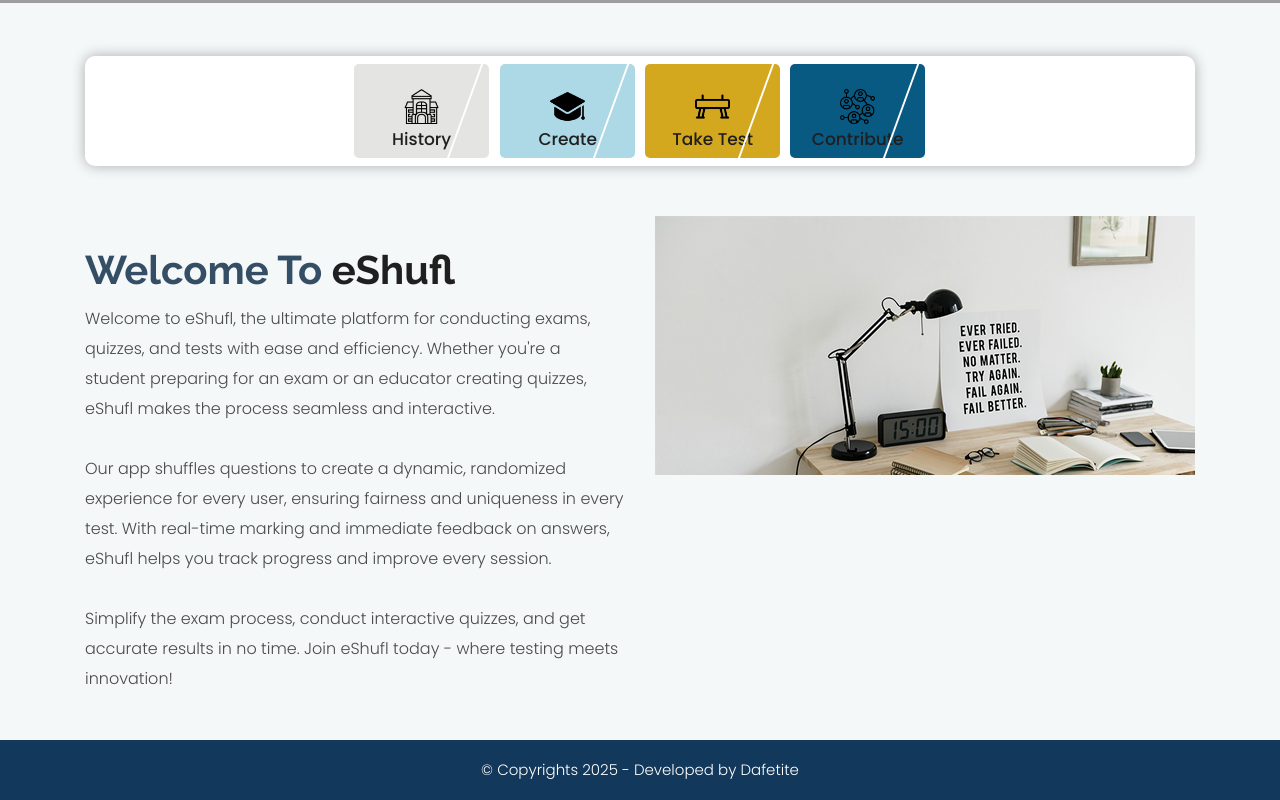
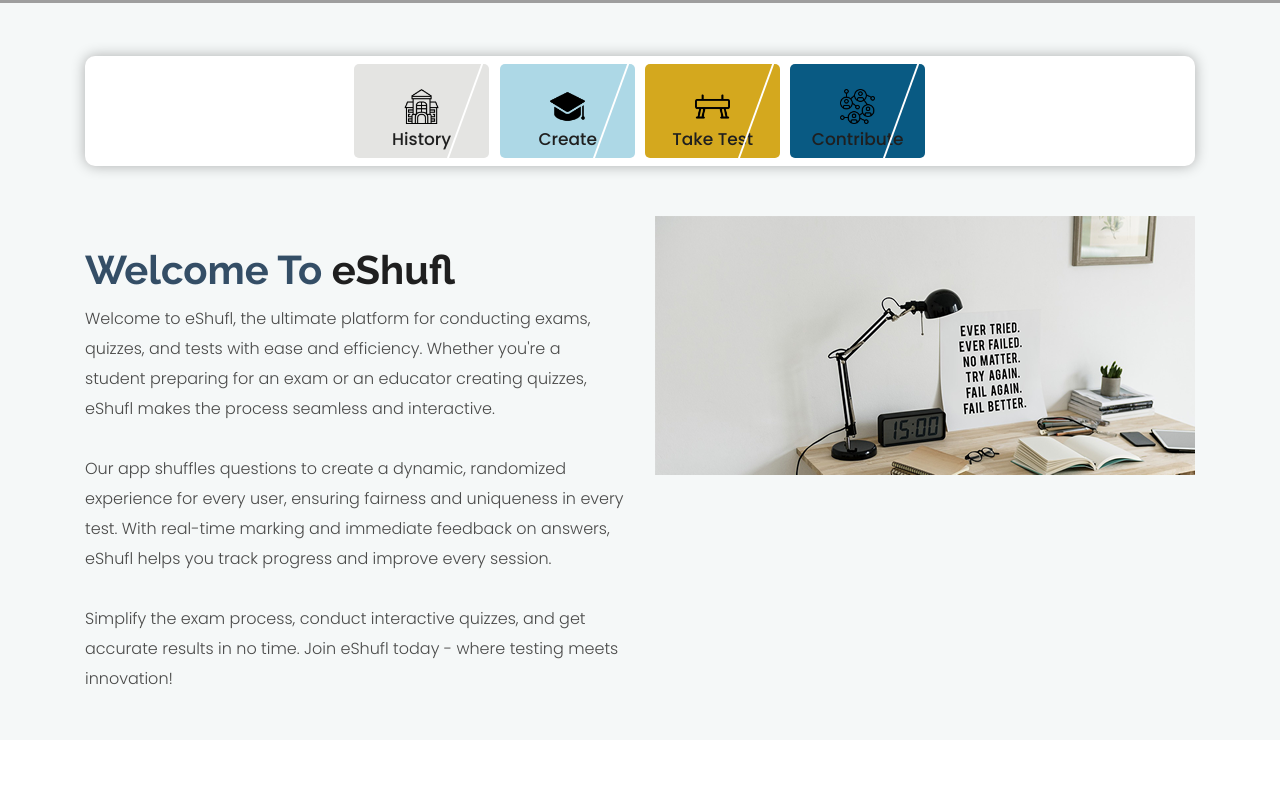
Before and after one commit to DafetiteOgaga/studdiebudie_frontend, a React (Create React App) app: page / in a window 1280 px wide. Shown: the part 406-1206 px from the top of the page. After the commit the page ends 1146 px from the top, so only its background shows below. Built offline with nearby package versions, Linux system fonts and the light colour scheme; grey boxes are pictures that could not be loaded.

Commit message:
fixed index.js: moved the footer to the app()

```diff
--- a/src/components/index.js
+++ b/src/components/index.js
@@ -2,13 +2,10 @@ import React, { useEffect, useState } from "react";
 import Banner from "./Banner";
 import SectionBar from "./SectionBar";
 import WelcomeSection from "./WelcomeSection"
-// import Footer from "./Footer"
-import { DateHook } from "../hooks/DateHook";
 import * as Ficons from "react-icons/fa";
 
 export default function Home() {
 	// console.log(Ficons)
-	const {todayYear} = DateHook();
 	const [lastScrollY, setLastScrollY] = useState(0);
 	useEffect(() => {
 		const handleScroll = () => {
@@ -23,19 +20,6 @@ export default function Home() {
 			<Banner />
 			<SectionBar />
 			<WelcomeSection />
-			{/* <Footer /> */}
-
-			<div className="footer_bottom">
-				<div className="container">
-					<div className="row">
-						<div className="col-12">
-							<p className="crp">© Copyrights {todayYear} - Developed by Dafetite</p>
-						</div>
-					</div>
-				</div>
-			</div>
-
-			{lastScrollY ? <a href="#home" id="scroll-to-top" className="hvr-radial-out"><i className="fa fa-angle-up"></i></a>: null}
 		</div>
 	);
 }
```
